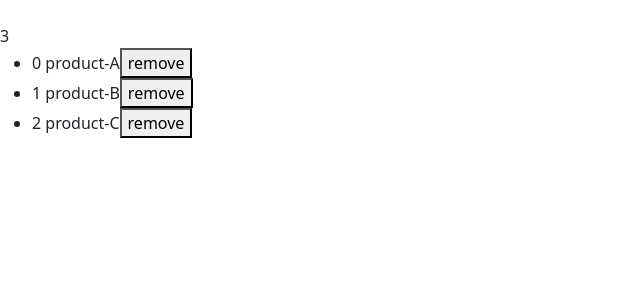
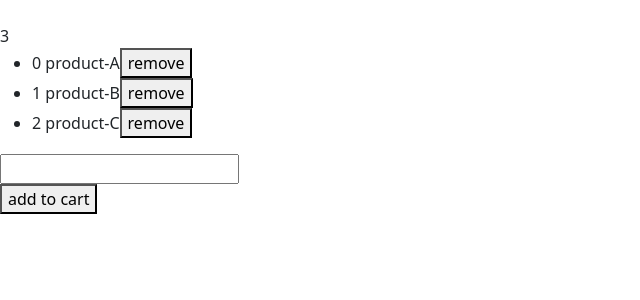
Before and after one commit to archmanayon/archeact, a React (Vite) app: page / in a window 1280 px wide. Shown: the top 300 px of the page, without its empty margins (0-640 px from the left). Built offline with nearby package versions, Linux system fonts and the light colour scheme.

Commit message:
not working yet, but i want to input new cartItem

```diff
--- a/src/App.tsx
+++ b/src/App.tsx
@@ -81,9 +81,9 @@ function App() {
       </>
       <NavCount countItems={cartItems.length} />
       <ShopingCart cartItems={cartItems} onRemove={(selectedIndex)=>
-        setCartItems(cartItems.filter((item,index)=> index!==selectedIndex))
-
-      }/>
+        setCartItems(cartItems.filter((item,index)=> index!==selectedIndex))}
+        onAdd_toCard={(submit)=>setCartItems([...cartItems,submit])}
+      />
 
     </div>
   )
--- a/src/component/ShopingCart.tsx
+++ b/src/component/ShopingCart.tsx
@@ -1,9 +1,13 @@
+import { ChangeEvent, ChangeEventHandler, useState } from "react";
 
 interface Props{
     cartItems: string[];
     onRemove:(index:Number)=>void;
+    onAdd_toCard:(submit:String)=>void;
+
 }
-export const ShopingCart = ({cartItems, onRemove}:Props) => {
+export const ShopingCart = ({cartItems, onRemove, onAdd_toCard}:Props) => {
+    const [onTypeAdd, setOnTypeAdd] = useState("");
   return (
     <>
         <ul>
@@ -18,6 +22,12 @@ export const ShopingCart = ({cartItems, onRemove}:Props) => {
             )}
 
         </ul>
+
+
+        <form>
+            <input onChange={(e:ChangeEvent)=>setOnTypeAdd(e.target.value)} value={onTypeAdd}></input>
+        </form>
+        <button type="submit" onSubmit={()=> onAdd_toCard(...onTypeAdd,)}>add to cart</button>
     </>
   )
 }
```
